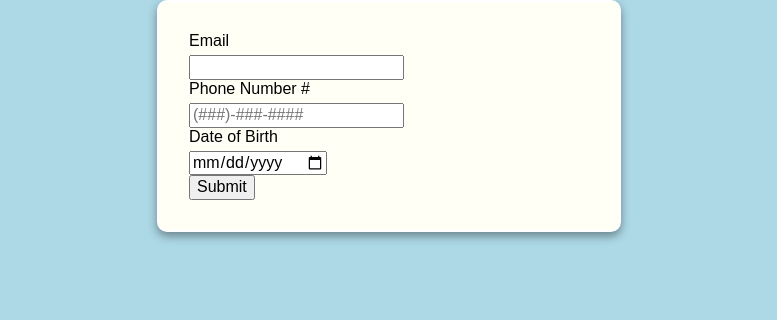
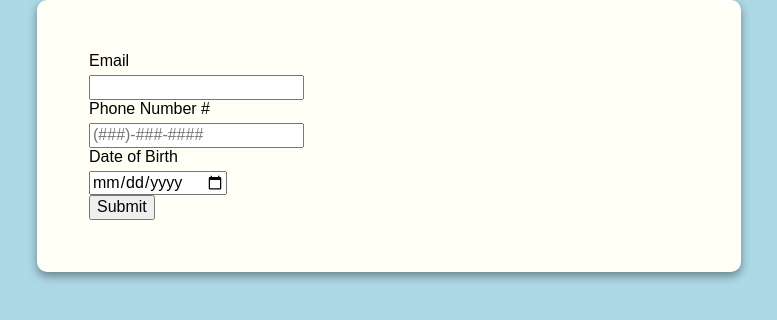
Before and after one commit to SulaimanKal/lab2, a plain HTML site: page index.html in a window 1280 px wide. Shown: the whole page, without its empty margins (251-1028 px from the left). Drawn offline with Linux system fonts and the light colour scheme.

Commit message:
Update style.css

```diff
--- a/css/style.css
+++ b/css/style.css
@@ -5,15 +5,15 @@ body {
   height: 100%;
   display: grid;
   align-items: center;
-  justify-content: center;
+  justify-items: center;
 }
 #container {
 	border: 2px solid white;
-	padding: 30px;
+	padding: 50px;
 	background-color: rgba(255, 255, 245, 1.0);
 	border-radius: 10px;
 	box-shadow: 0 4px 10px rgba(0,0,0,0.4);
-	width: 400px;
+	width: 600px;
 	max-width: 90%;
 	margin: auto;
 }
```
